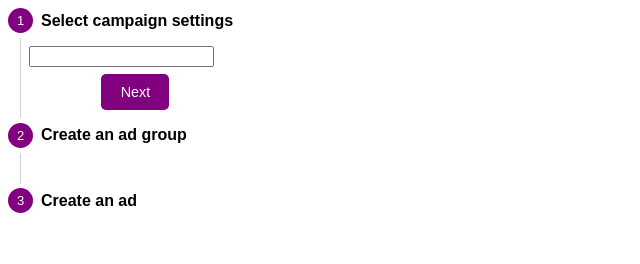
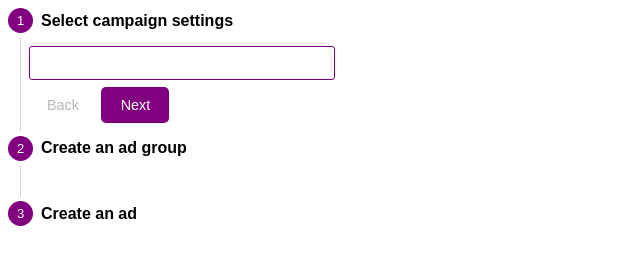
Before and after one commit to Braagaa/vanilla-vertical-stepper, a website built with Parcel: page index.html in a window 1280 px wide. Shown: the whole page, without its empty margins (0-640 px from the left). Built offline with nearby package versions, Linux system fonts and the light colour scheme.

Commit message:
some work on keypresses

```diff
--- a/src/index.js
+++ b/src/index.js
@@ -16,6 +16,7 @@ state.lastIndex = state.labelTexts.length - 1;
 
 const createStep = (label, index) => {
   const { lastIndex, values, currentStepIndex } = state;
+  const value = values[currentStepIndex];
   const labelHTML = `
 		<span class="label-container">
 			<span class="icon">${index + 1}</span>
@@ -30,7 +31,7 @@ const createStep = (label, index) => {
 			<input
 				class="input"
 				type="text"
-				value="${values[currentStepIndex] || ""}"
+				value="${value || ""}"
 			/>
 			<div class="buttons">
 				<button
@@ -40,7 +41,13 @@ const createStep = (label, index) => {
 				>
 					Back
 				</button>
-				<button data-step="next" class="next">Next</button>
+				<button
+					data-step="next"
+					class="next"
+					${!value ? "disabled" : ""}
+				>
+					Next
+				</button>
 			</div>
 		</div>
 	`;
@@ -88,7 +95,7 @@ const replaceStep = (direction, value) => {
 formElement.addEventListener("click", (e) => {
   const stepType = e.target.dataset.step;
   const { currentStepIndex, lastIndex } = state;
-  const currentStepElement = formElement.children[currentStepIndex];
+  const currentStepElement = formElement.children[state.currentStepIndex];
   const inputElement = currentStepElement.querySelector("input");
   e.preventDefault();
 
@@ -103,4 +110,8 @@ formElement.addEventListener("click", (e) => {
   }
 });
 
+formElement.addEventListener("input", (e) => {
+  e.preventDefault();
+});
+
 app.appendChild(formElement);
--- a/src/styles.css
+++ b/src/styles.css
@@ -39,6 +39,14 @@ body {
   border: none;
 }
 
+input {
+  max-width: 300px;
+  width: 100%;
+  height: 30px;
+  border: 1px solid var(--main-color);
+  border-radius: 3px;
+}
+
 button {
   width: 68px;
   height: 36px;
@@ -47,7 +55,7 @@ button {
   border: none;
   margin-top: 0.5em;
   cursor: pointer;
-  color: white;
+  transition: all 0.3s linear;
 }
 
 button:disabled {
@@ -57,7 +65,14 @@ button:disabled {
 .back {
   background-color: transparent;
 }
+.back:hover {
+  background-color: rgba(128, 128, 128, 0.1);
+}
 
 .next {
   background-color: var(--main-color);
+  color: white;
 }
+.next:hover {
+	background-color: darkviolet;
+}
```
